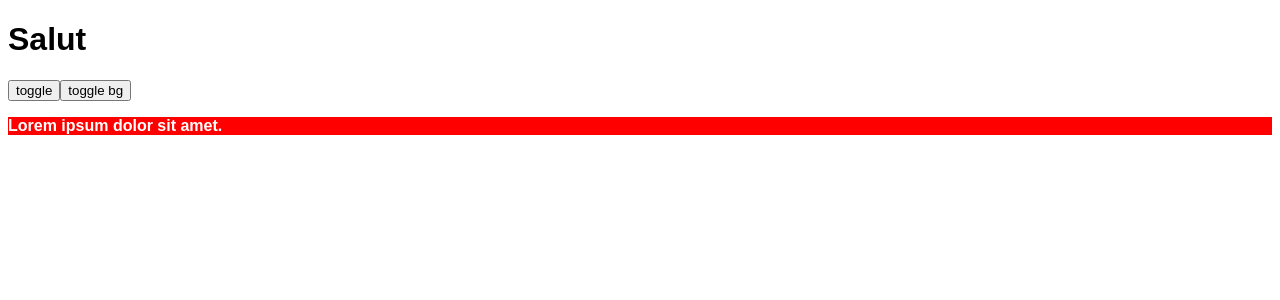
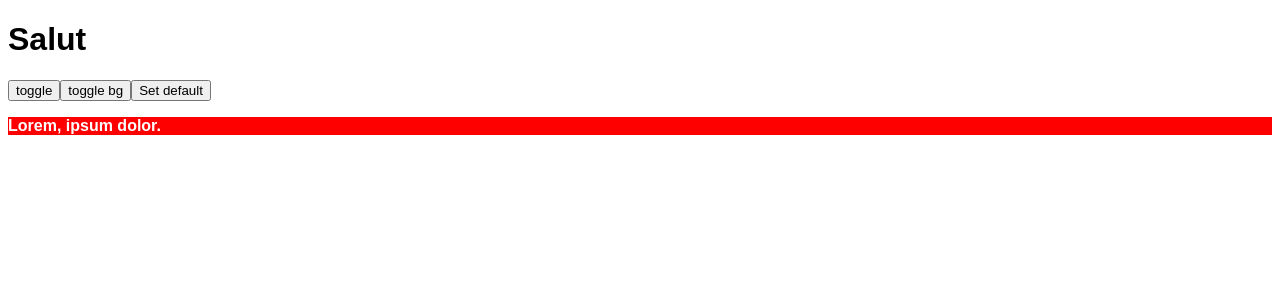
Before and after one commit to YoursTruly450/angular-basics, an Angular app: page / in a window 1280 px wide. Shown: the top 300 px of the page. Built offline with nearby package versions, Linux system fonts and the light colour scheme.

Commit message:
feat: ngswitch

```diff
--- a/src/app/app.component.html
+++ b/src/app/app.component.html
@@ -66,8 +66,16 @@
   areporotas
 </p> -->
 
-<p *ngIf="isRed; else blueP" class="red">Lorem ipsum dolor sit amet.</p>
+<!-- <p *ngIf="isRed; else blueP" class="red">Lorem ipsum dolor sit amet.</p>
 
 <ng-template #blueP>
   <p class="blue">Lorem ipsum dolor sit amet consectetur.</p>
-</ng-template>
+</ng-template> -->
+
+<button (click)="isRed = null">Set default</button>
+
+<div [ngSwitch]="isRed">
+  <p *ngSwitchCase="true" class="red">Lorem, ipsum dolor.</p>
+  <p *ngSwitchCase="false" class="blue">Lorem ipsum dolor sit.</p>
+  <p *ngSwitchDefault=""></p>
+</div>
--- a/src/app/app.component.ts
+++ b/src/app/app.component.ts
@@ -52,5 +52,5 @@ export class AppComponent {
 
   displayMode = 'flex';
 
-  isRed = true;
+  isRed: any = true;
 }
```
